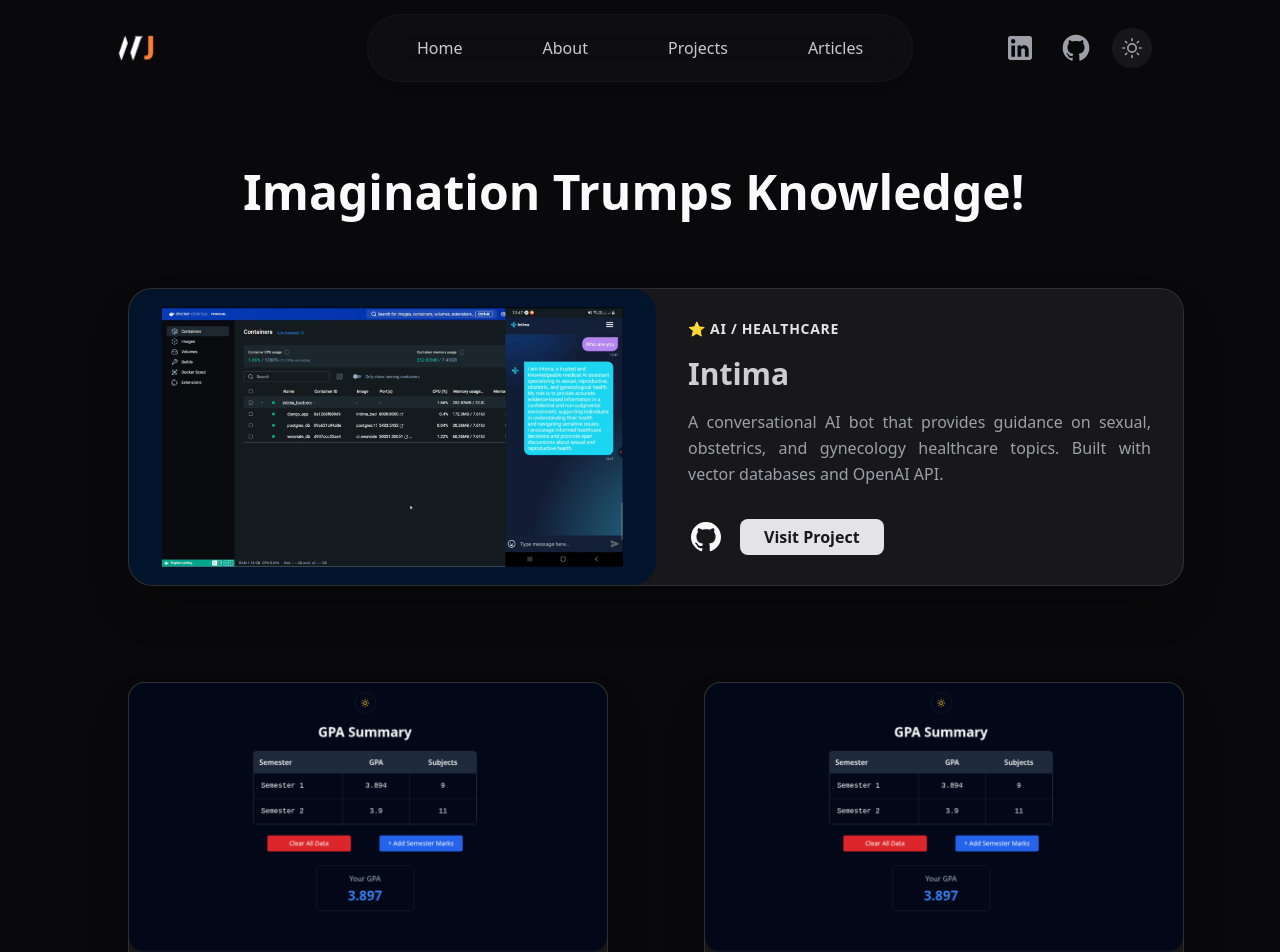
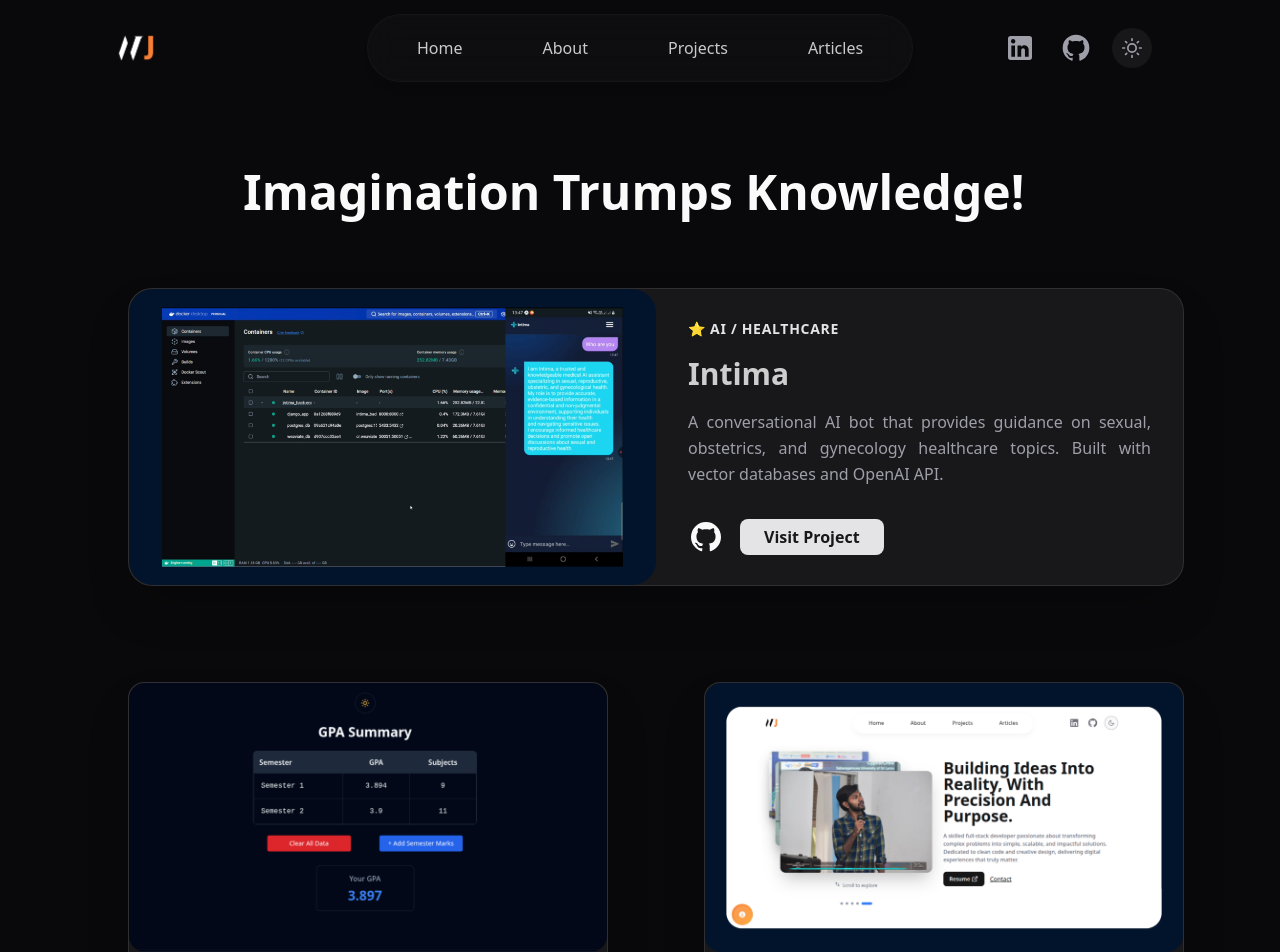
Before and after one commit to itswijay/portfolio, a Next.js app: page /projects in a window 1280 px wide. Shown: the top 952 px of the page. Built offline with nearby package versions, Linux system fonts and the light colour scheme.

Commit message:
add personal portfolio website image to the projects page

```diff
--- a/src/app/projects/page.jsx
+++ b/src/app/projects/page.jsx
@@ -46,7 +46,7 @@ const projects = () => {
                 type="Web Development"
                 title="Personal Portfolio Website"
                 summary="A modern, responsive portfolio website built with Next.js and Tailwind CSS. Features dark/light mode, project showcase, and smooth animations."
-                img="/projects/gpa_cal.png"
+                img="/projects/portfolio.png"
                 link="https://itswijay.vercel.app"
                 github="https://github.com/thewijay/portfolio"
                 index={2}
```
Also changed, not shown: public/projects/portfolio.png (added).
